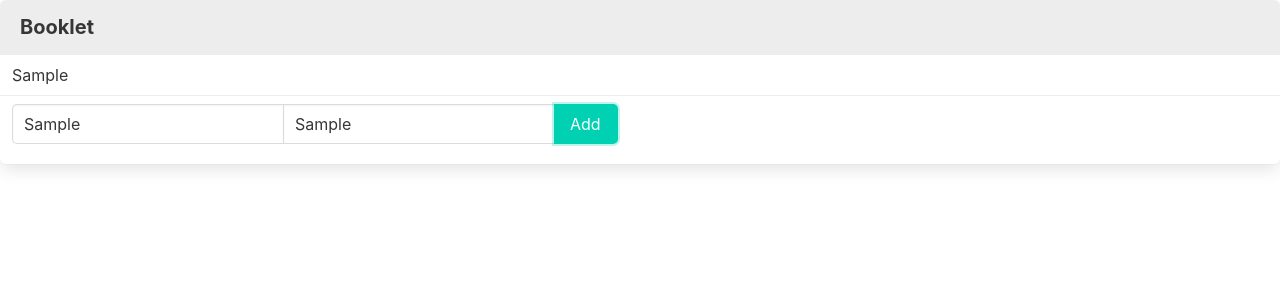
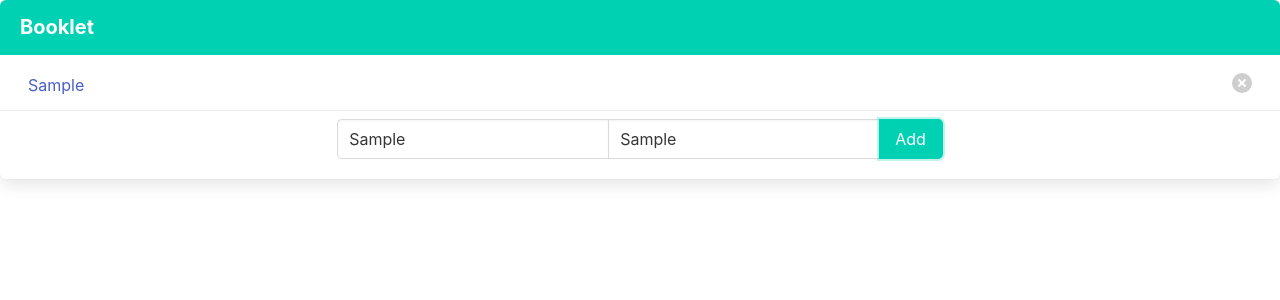
Before and after one commit to NguyenDytrich/booklet-bookmarks, a Vue app in the folder client/: page / in a window 1280 px wide. Both pictures are taken after typing "Sample", "Sample" into the empty fields and a click on the button "Add". Shown: the top 300 px of the page. Built offline with nearby package versions, Linux system fonts and the light colour scheme.

Commit message:
Now you can delete stuff

```diff
--- a/client/src/components/Booklet.vue
+++ b/client/src/components/Booklet.vue
@@ -1,17 +1,24 @@
 <template>
-  <div class="panel">
+  <div class="panel is-primary">
     <h1 class="panel-heading">Booklet</h1>
-    <a
-      class="panel-block"
-      v-for="i in bookmarkMap"
-      :key="i.id"
-      @click="openInNew(i.bk.link)"
-    >
-      {{ i.bk.name }}
-    </a>
+    <div v-for="i in bookmarkMap" :key="i.id" class="panel-block">
+      <div class="bookmark">
+        <div class="bookmark-item">
+          <a @click="openInNew(i.bk.link)">
+            {{ i.bk.name }}
+          </a>
+        </div>
+        <div class="bookmark-controls">
+          <span
+            class="delete is-light is-pulled-right"
+            @click="deleteBookmark(i.id)"
+          />
+        </div>
+      </div>
+    </div>
     <div class="panel-block">
-      <form v-on:submit.prevent="onSubmit">
-        <div class="field is-grouped">
+      <form v-on:submit.prevent="onSubmit" style="width: 100%;">
+        <div class="field is-grouped is-grouped-centered">
           <div class="field">
             <input
               class="input"
@@ -71,6 +78,10 @@ export default class Booklet extends Vue {
       window.open(`//${link}`, "_blank");
     }
   }
+
+  private deleteBookmark(id: number) {
+    this.bookmarks.splice(id, 1);
+  }
 }
 </script>
 
@@ -82,15 +93,39 @@ export default class Booklet extends Vue {
       border-right: none;
     }
   }
+
   div:nth-child(2) {
     input {
       border-radius: 0;
       border-right: none;
     }
   }
+
   button {
     border-radius: 0 5px 5px 0;
     border-left: none;
   }
 }
+
+.bookmark {
+  display: grid;
+  grid-template-columns: auto 20%;
+  width: 100%;
+  padding: 0 1em;
+
+  .bookmark-controls,
+  .bookmark-item {
+    padding: 10px 0 5px 0;
+  }
+
+  .bookmark-item {
+    grid-column-start: 0;
+    grid-column-end: 1;
+  }
+
+  .bookmark-controls {
+    grid-column-start: 2;
+    grid-column-end: -1;
+  }
+}
 </style>
```
